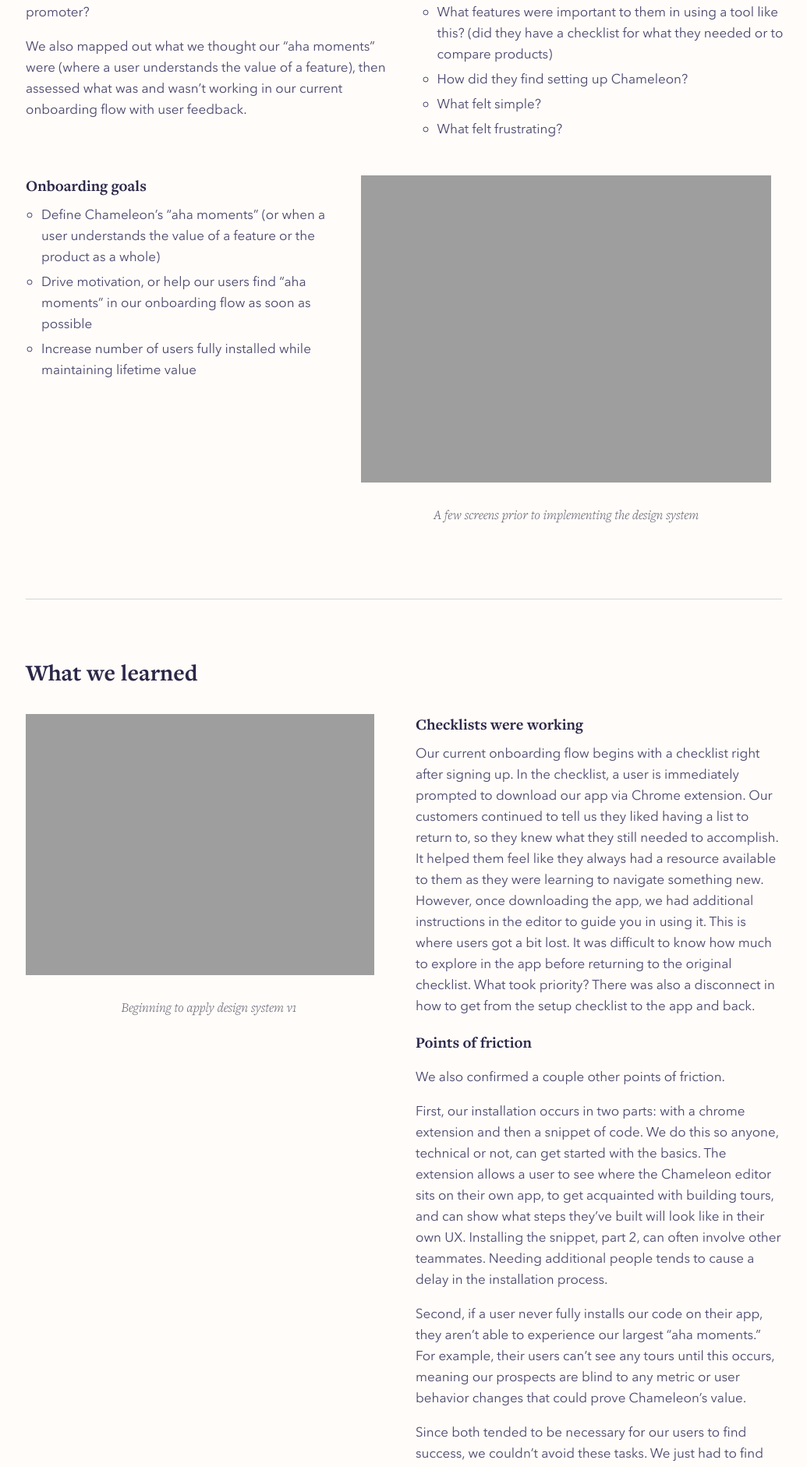
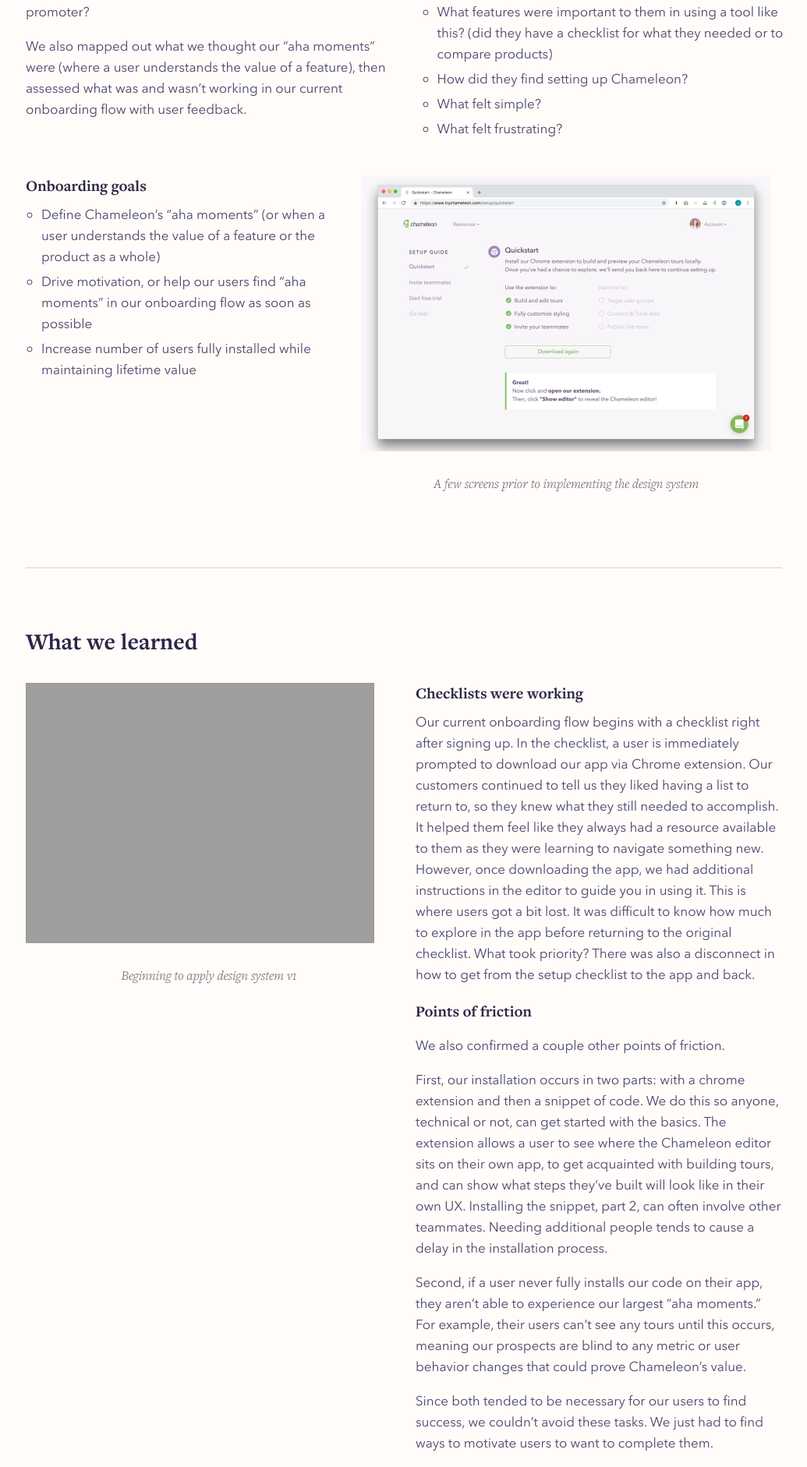
Before and after one commit to jessbottali/jessicabottali.com, a Jekyll site: the page built from projects/chameleon-onboarding/index.html, in a window 1280 px wide. Shown: the part 1474-3356 px from the top of the page at 78% size, without its empty margins (122-1157 px from the left). Built offline with Jekyll 4.4.1, drawn with Linux system fonts in a browser that asks for light colours; comment, search, counter and statistics services are not loaded.

Commit message:
Update index.html

```diff
--- a/projects/chameleon-onboarding/index.html
+++ b/projects/chameleon-onboarding/index.html
@@ -45,7 +45,7 @@
     </div>
     <div class="Grid-cell u-7of12">
       <div class="Trends-images">
-          <img src="./images/app-when-i-joined@2x.png" class="ProjectImage" />
+          <img src="./images/setup-guide@2x.png" class="ProjectImage" />
           <p class="ImageCaption">A few screens prior to implementing the design system</p>
       </div>
     </div>
```
